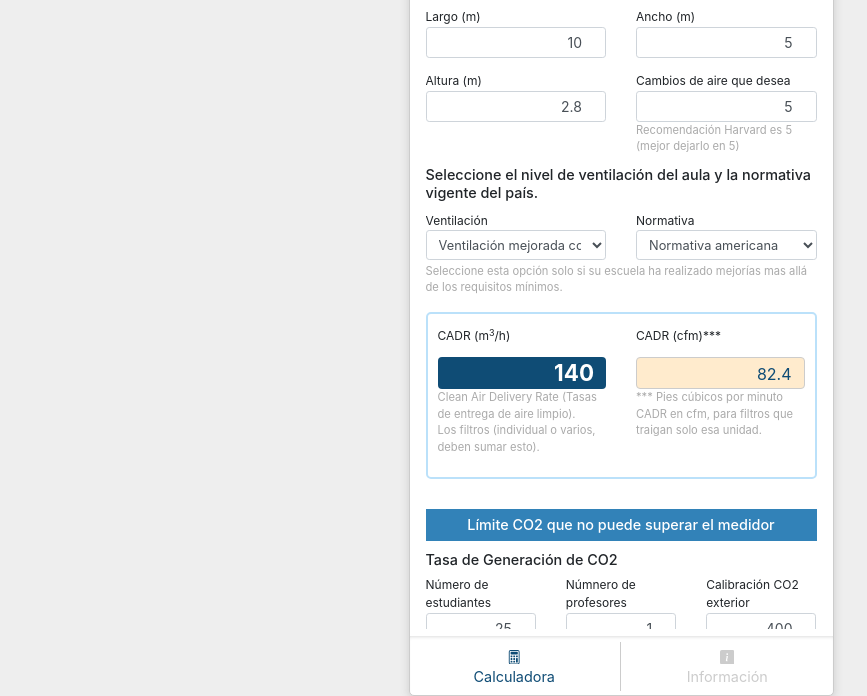
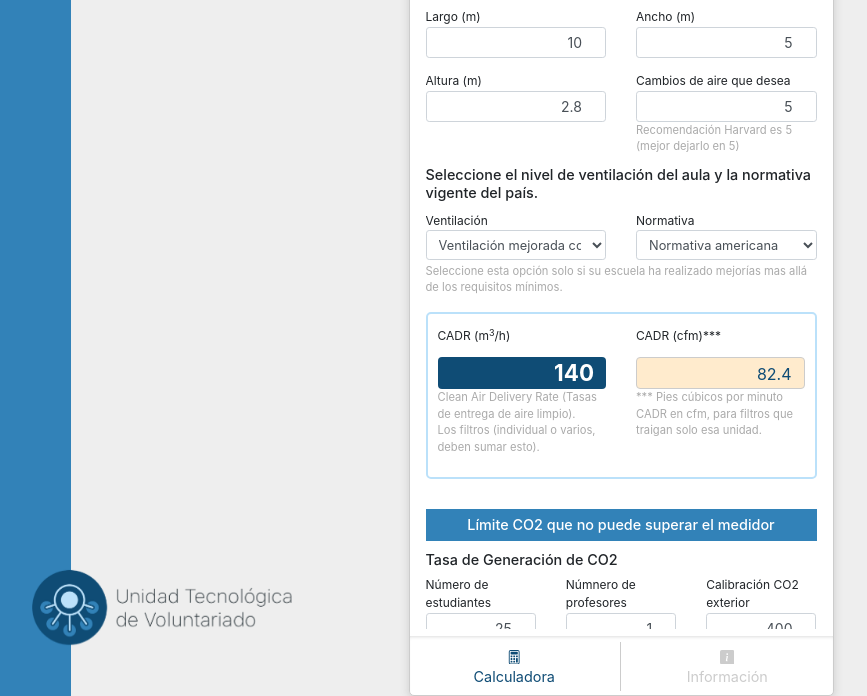
Before and after one commit to utvoluntariado/calculadora-hepa, a plain HTML site: page index.html in a window 1280 px wide. Shown: the part 104-800 px from the top of the page, without its empty margins (19-886 px from the left). Drawn offline with nearby package versions, Linux system fonts and the light colour scheme.

Commit message:
Logo background

```diff
--- a/css/style.css
+++ b/css/style.css
@@ -256,3 +256,23 @@ select.form-control {
   margin: 30px 0 10px;
   text-align: center;
 }
+
+.background-border {
+  position : fixed;
+  z-index : -1;
+  background-color: #3282b8;
+  width: 90px;
+  height: 100vh;
+}
+
+.background-logo {
+  position: fixed;
+  z-index: 0;
+  background-image: url(../assets/UTV.png);
+  width: 300px;
+  height: 90px;
+  left: 34px;
+  bottom: 50px;
+  background-size: cover;
+
+}
--- a/index.html
+++ b/index.html
@@ -23,6 +23,8 @@
 </head>
 
 <body>
+  <div class="background-border"></div>
+  <div class="background-logo"></div>
   <div class="container" id="contHEPA">
     <select class="form-control form-control-sm" id="idioma">
       <option value="es">Espa&ntilde;ol</option>
```
Also changed, not shown: assets/UTV.png (added).
